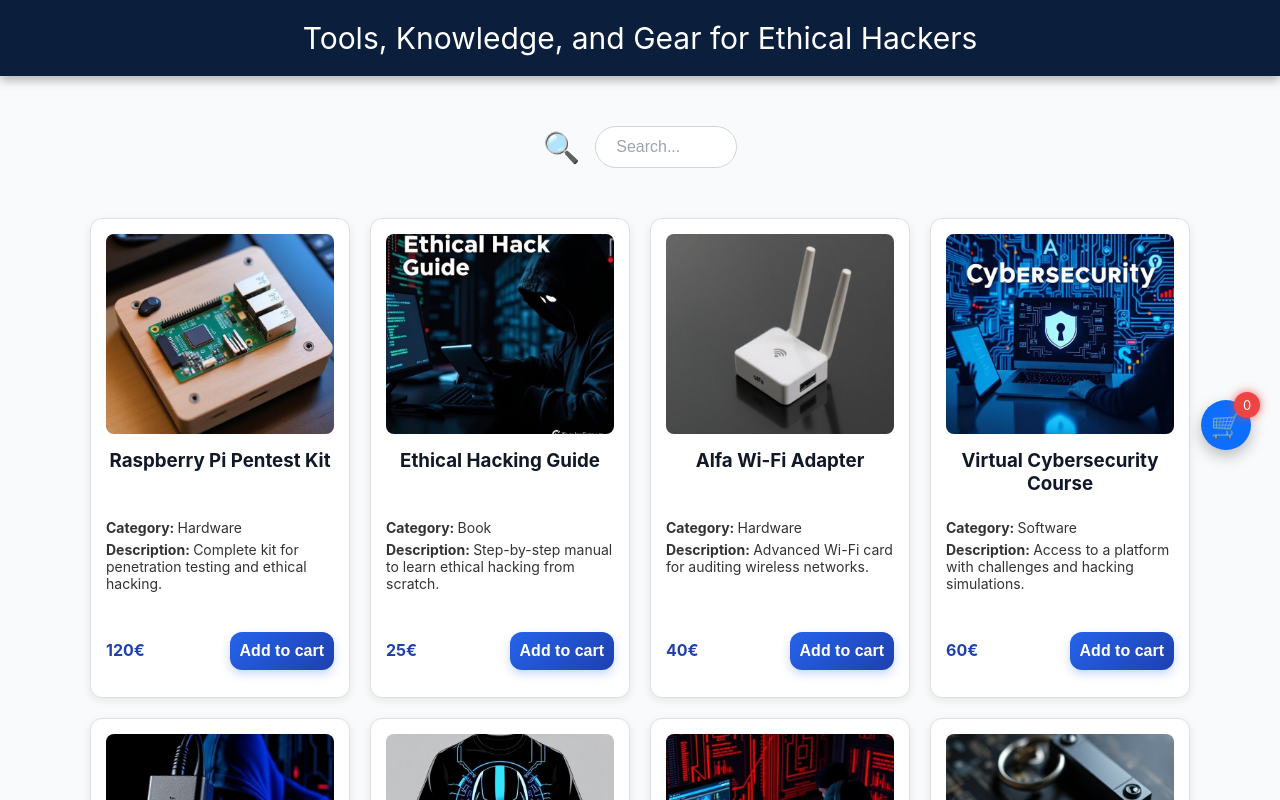
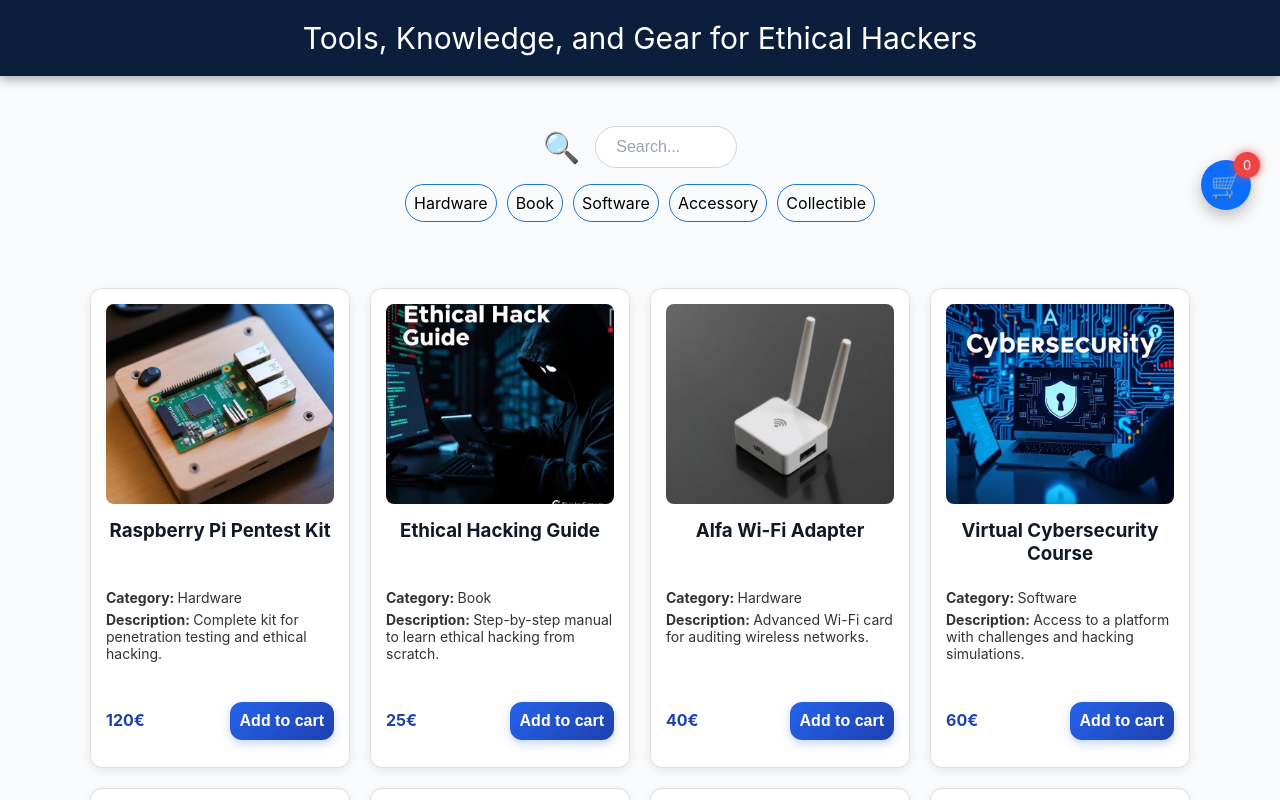
Before and after one commit to ouielba90/actividad-inicial-React-Ouissam, a React (Vite) app: page / in a window 1280 px wide. Shown: the top 800 px of the page. Built offline with nearby package versions, Linux system fonts and the light colour scheme.

Commit message:
improve phase 3 with filters and enhance code of some functionalities

```diff
--- a/src/components/Products.jsx
+++ b/src/components/Products.jsx
@@ -8,6 +8,10 @@
   let [cartItems, setCartItems] = useState([])
   const [cartIDs, setCartIDs] = useState([]);
   const [productsOnQuery, setProductsOnQuery] = useState(products)
+  const [selectedFilter, setSelectedFilter] = useState([]); // <--- ADD THIS
+  const [query, setQuery] = useState("");
+
+
 
   function handleAddToCart(product) {
     if (!cartIDs.includes(product.id)) {
@@ -32,21 +36,41 @@
     setCartIDs(prev => prev.filter(itemId => itemId !== productId))
     //setCartIDs(cartIDs.filter(itemId => itemId !== productId))
   }
-  function handleQuery(query) {
-    const lowerQuery = query.toLowerCase();
-    setProductsOnQuery(
-      products.filter(
-        item =>
-          item.name.toLowerCase().includes(lowerQuery) ||
-          item.description.toLowerCase().includes(lowerQuery)
-      )
-    );
+
+  function filterProducts(currentQuery, currentFilter) {
+    const lowerQuery = currentQuery.toLowerCase();
+    const activeCategory = currentFilter.find(item => item.selected);
+
+    const filtered = products.filter(item => {
+      const matchesQuery =
+        item.name.toLowerCase().includes(lowerQuery) ||
+        item.description.toLowerCase().includes(lowerQuery);
+
+      const matchesCategory = activeCategory
+        ? item.category === activeCategory.category
+        : true;
+
+      return matchesQuery && matchesCategory;
+    });
+
+    setProductsOnQuery(filtered);
   }
+
+  function handleQuery(incomingQuery) {
+    setQuery(incomingQuery);
+    filterProducts(incomingQuery, selectedFilter);
+  }
+
+  function handleSelector(filter) {
+    setSelectedFilter(filter);
+    filterProducts(query, filter);
+  }
+
   return (
     <>
-      <SearchBar queryTransfer={handleQuery} />
+      <SearchBar queryTransfer={handleQuery} selectTransfer={handleSelector} />
       <div className="product-list">
-        {productsOnQuery.map((product) => {
+        {productsOnQuery.length > 0 ? productsOnQuery.map((product) => {
           // return <Product key={product.id} {...product}/> // Another way if props are the same on both sides
           return <Product
             key={product.id}
@@ -61,7 +85,8 @@
             disabledButtonIds={cartIDs}
             quantity={cartItems.find(item => item.id === product.id)?.qty}
           />
-        })}
+        }) : <div className="no-findings">No matches found 😕</div>
+        }
         <ShoppingCart cartList={cartItems} removeFromCart={handleRemoveFromCart}></ShoppingCart>
       </div>
     </>
--- a/src/components/SearchBar.jsx
+++ b/src/components/SearchBar.jsx
@@ -1,18 +1,55 @@
 import { useState } from "react";
 
-function SearchBar({ queryTransfer }) {
+function SearchBar({ queryTransfer, selectTransfer }) {
   const [query, setQuery] = useState("");
+  const [clicked, setClicked] = useState([
+    { category: "Hardware", selected: false },
+    { category: "Book", selected: false },
+    { category: "Software", selected: false },
+    { category: "Accessory", selected: false },
+    { category: "Collectible", selected: false },
+  ]);
 
   function handleChange(e) {
     const value = e.target.value;
     setQuery(value);
     queryTransfer(value);
   }
+
+  function handleFilter(e) {
+    const value = e.target.innerText
+    console.log("handfilter", value)
+    const updated = clicked.map((el) => {
+      if (el.category === value) {
+        return { ...el, selected: !el.selected }
+      } else {
+        return { ...el, selected: false }
+      }
+    })
+    setClicked(updated)
+    selectTransfer(updated)
+  }
+
+  function checkActiveCategory(category) {
+    let curr = clicked.findIndex(item => { return (item.category === category) && item.selected })
+    return curr >= 0 ? true : false
+  }
+
+  //clicked[clicked.findIndex(item => { return (item.category === "Hardware") && item.selected })]?.selected
   return (
-    <div className="search">
-      <label htmlFor="search">&#128269;</label>
-      <input type="text" id="search" value={query} placeholder="Search..." onChange={handleChange} />
-    </div>
+    <>
+      <div className="search">
+        <label htmlFor="search">&#128269;</label>
+        <input type="text" id="search" value={query} placeholder="Search..." onChange={handleChange} />
+      </div>
+      <div className="filter">
+        <p className={checkActiveCategory("Hardware") ? "fill_filter" : ""} onClick={handleFilter}>Hardware </p>
+        <p className={checkActiveCategory("Book") ? "fill_filter" : ""} onClick={handleFilter}>Book</p>
+        <p className={checkActiveCategory("Software") ? "fill_filter" : ""} onClick={handleFilter}>Software</p>
+        <p className={checkActiveCategory("Accessory") ? "fill_filter" : ""} onClick={handleFilter}>Accessory</p>
+        <p className={checkActiveCategory("Collectible") ? "fill_filter" : ""} onClick={handleFilter}>Collectible</p>
+      </div>
+    </>
   )
 }
 
--- a/src/index.css
+++ b/src/index.css
@@ -42,7 +42,7 @@
   justify-content: center;
   align-items: center;
   gap: 15px;
-  padding: 50px 0 30px 0;
+  padding: 50px 0 0 0;
   background-color: #f9fafb;
 }
 
@@ -78,6 +78,30 @@
 }
 
 /* =========================================================
+   FILTER BAR
+========================================================= */
+.filter {
+  display: flex;
+  flex-direction: row;
+  gap: 10px;
+  align-items: center;
+  justify-content: center;
+  padding-bottom: 30px;
+}
+
+.filter p {
+  cursor: pointer;
+  border: 1px solid #1976d2;
+  padding: 8px;
+  border-radius: 20px;
+}
+
+.fill_filter,
+.filter p:hover {
+  background-color: #bbdefb;
+}
+
+/* =========================================================
    PRODUCTS GRID
 ========================================================= */
 .product-list {
@@ -86,6 +110,13 @@
   justify-content: center;
   padding: 20px;
   gap: 20px;
+}
+
+.no-findings {
+  color: #0d6efd;
+  font-size: 16px;
+  font-weight: 600;
+  margin-bottom: 50px;
 }
 
 /* =========================================================
@@ -234,7 +265,7 @@
 .cart-toggle-btn {
   position: fixed;
   cursor: pointer;
-  top: 50%;
+  top: 20%;
   right: 29px;
   background-color: #0d6efd;
   color: #fff;
@@ -255,7 +286,7 @@
 
 .cart-item-count {
   position: fixed;
-  top: 49%;
+  top: 19%;
   right: 20px;
   width: 26px;
   height: 26px;
@@ -274,7 +305,7 @@
   display: flex;
   flex-direction: column;
   position: fixed;
-  top: 50%;
+  top: 20%;
   right: 3.5%;
   border: 1px solid black;
   width: 360px;
```
Also changed, not shown: 1 other file (tests, documents, lock files or other folders).
